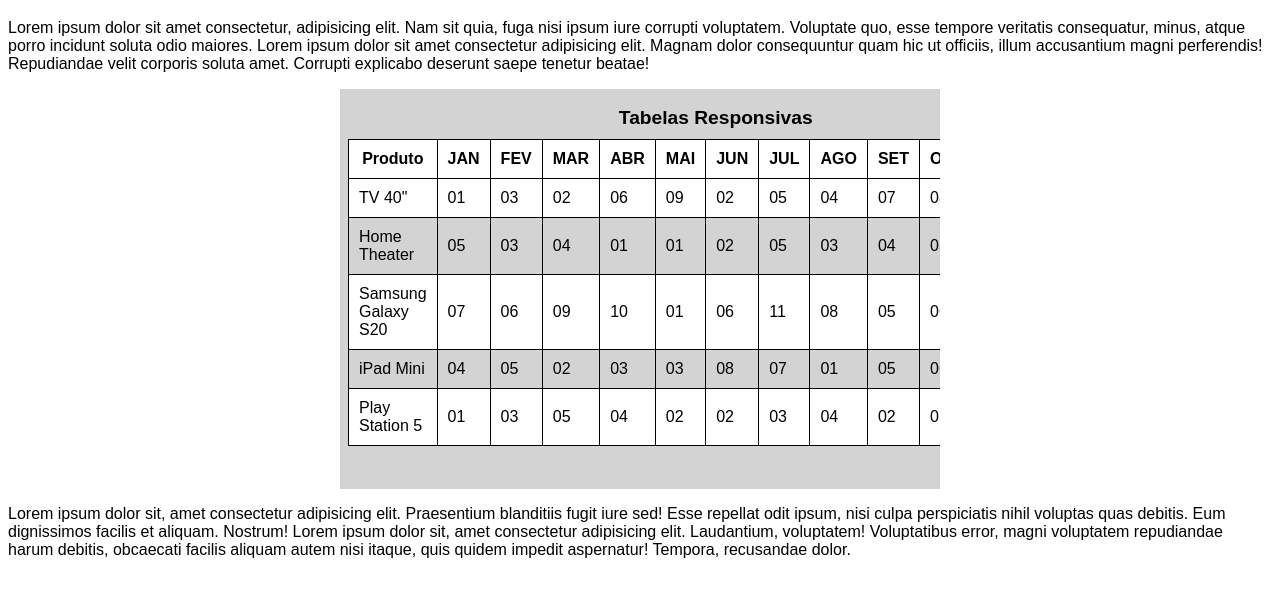
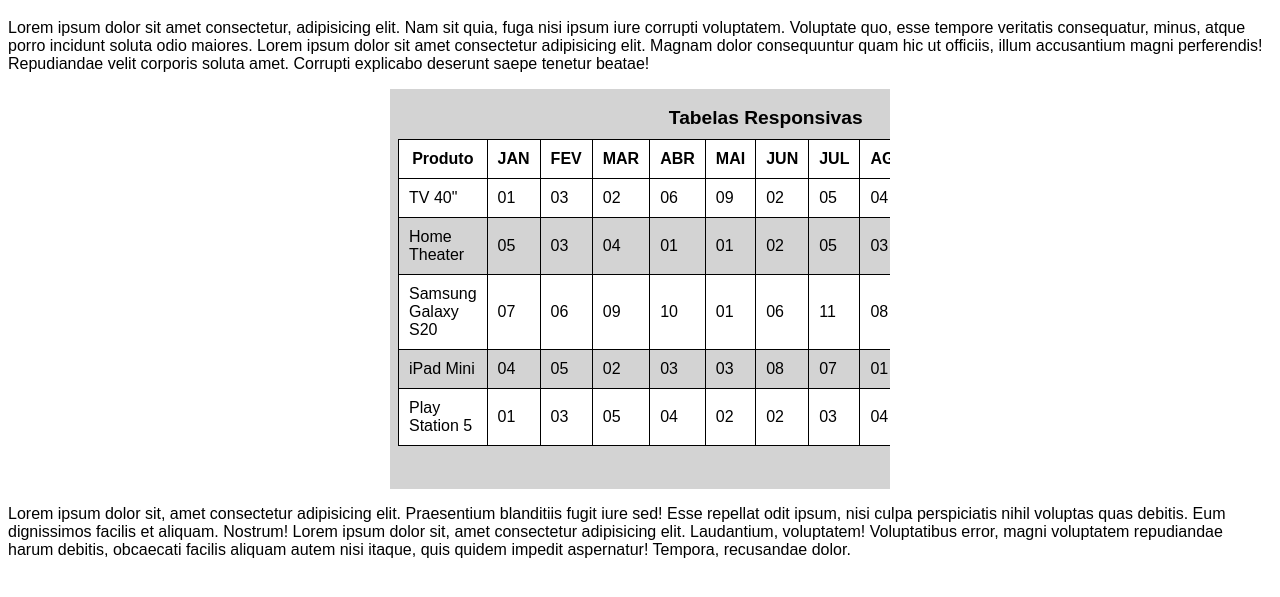
Before and after one commit to alexandredasilva/html-css, a plain HTML site: page exercicios/ex024/iframe002.html in a window 1280 px wide. Shown: the part 61-658 px from the top of the page. Drawn offline with Linux system fonts and the light colour scheme.

Commit message:
atualizei o exercício 24

```diff
--- a/exercicios/ex024/iframe002.html
+++ b/exercicios/ex024/iframe002.html
@@ -19,7 +19,9 @@
     <h1>Teste de iframe</h1>
     <p>Lorem ipsum dolor sit amet consectetur, adipisicing elit. Nam sit quia, fuga nisi ipsum iure corrupti voluptatem. Voluptate quo, esse tempore veritatis consequatur, minus, atque porro incidunt soluta odio maiores. Lorem ipsum dolor sit amet consectetur adipisicing elit. Magnam dolor consequuntur quam hic ut officiis, illum accusantium magni perferendis! Repudiandae velit corporis soluta amet. Corrupti explicabo deserunt saepe tenetur beatae!</p>
 
-    <iframe src="pag001.html" frameborder="0" height="400" width="600"></iframe>
+    <iframe src="paginas-extras/pag001.html" frameborder="0" height="400" width="500">
+        <p>Infelizmente seu navegador não é compatível!</p>
+    </iframe>
 
     <p>Lorem ipsum dolor sit, amet consectetur adipisicing elit. Praesentium blanditiis fugit iure sed! Esse repellat odit ipsum, nisi culpa perspiciatis nihil voluptas quas debitis. Eum dignissimos facilis et aliquam. Nostrum! Lorem ipsum dolor sit, amet consectetur adipisicing elit. Laudantium, voluptatem! Voluptatibus error, magni voluptatem repudiandae harum debitis, obcaecati facilis aliquam autem nisi itaque, quis quidem impedit aspernatur! Tempora, recusandae dolor.</p>
 </body>
```
Also changed, not shown: exercicios/ex024/paginas-extras/pag001.html (renamed from exercicios/ex024/pag001.html).
